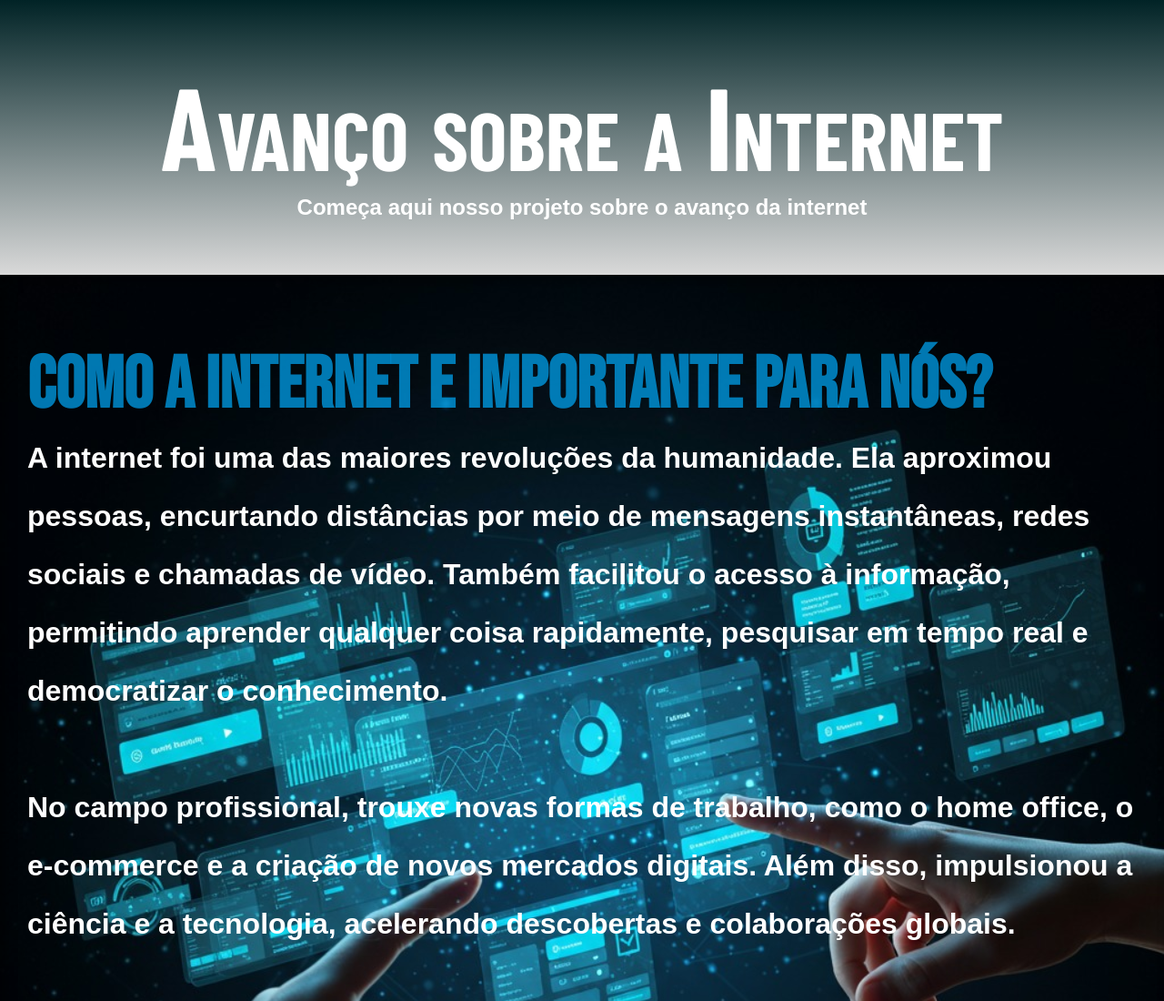
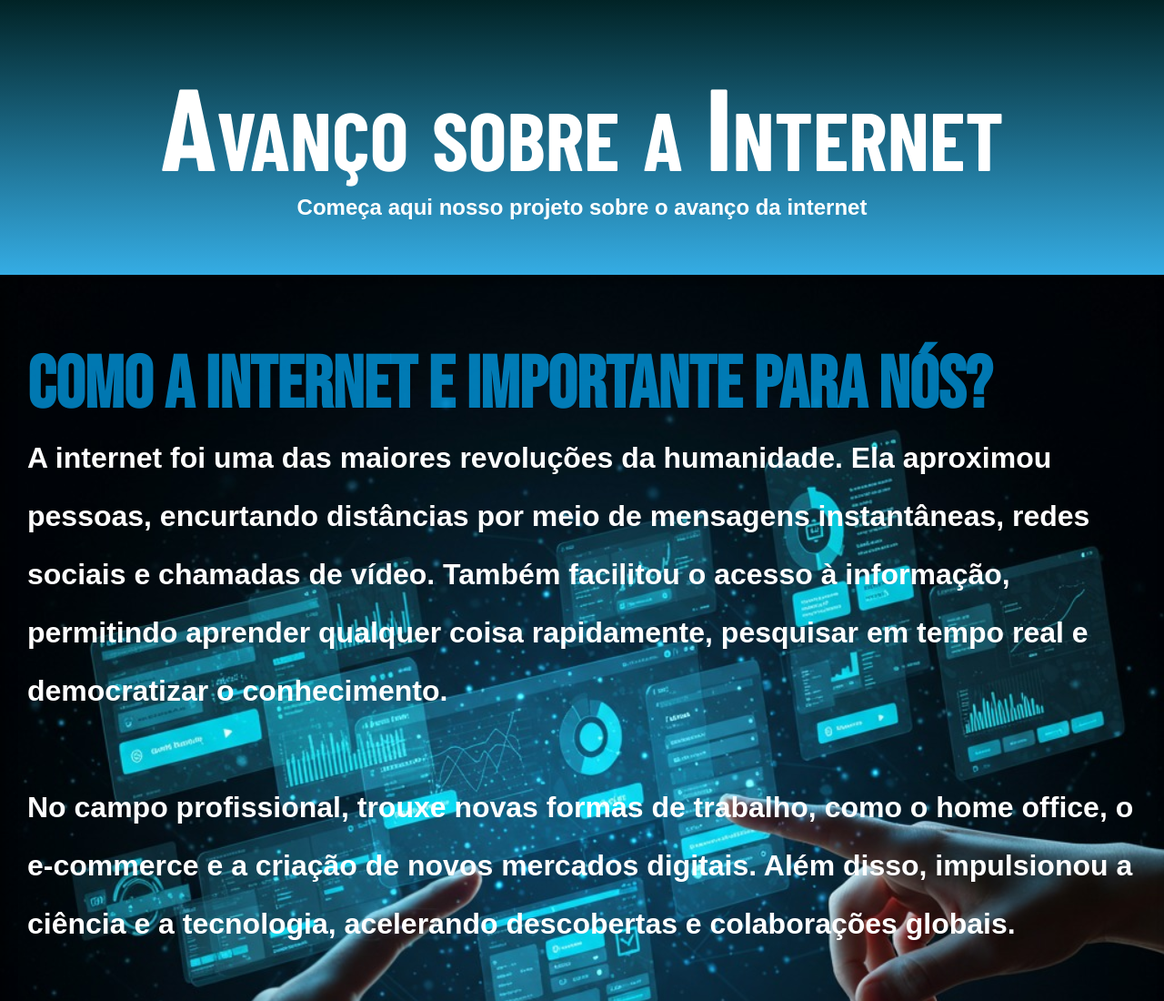
Before and after one commit to moisesrodrigues71/projeto-internet, a plain HTML site: page index.html in a window 1280 px wide. Shown: the top 1100 px of the page at 91% size. Drawn offline with nearby package versions, Linux system fonts and the light colour scheme; a web font is replaced by a local one.

Commit message:
mudei a cor

```diff
--- a/estilos/style.css
+++ b/estilos/style.css
@@ -12,6 +12,7 @@
     --cor2: #D9D9D9;
     --cor3: #A68077;
     --cor4: #734040;
+    --cor5:rgba(0, 174, 255, 0.685);
 
 
     --fonte1: "Bebas Neue", sans-serif;
@@ -32,7 +33,7 @@
  }
 
  header {
-    background-image: linear-gradient(to bottom, var(--cor0), var(--cor2));
+    background-image: linear-gradient(to bottom, var(--cor0), var(--cor5));
     color: white;
     text-align: center;
  }
```
